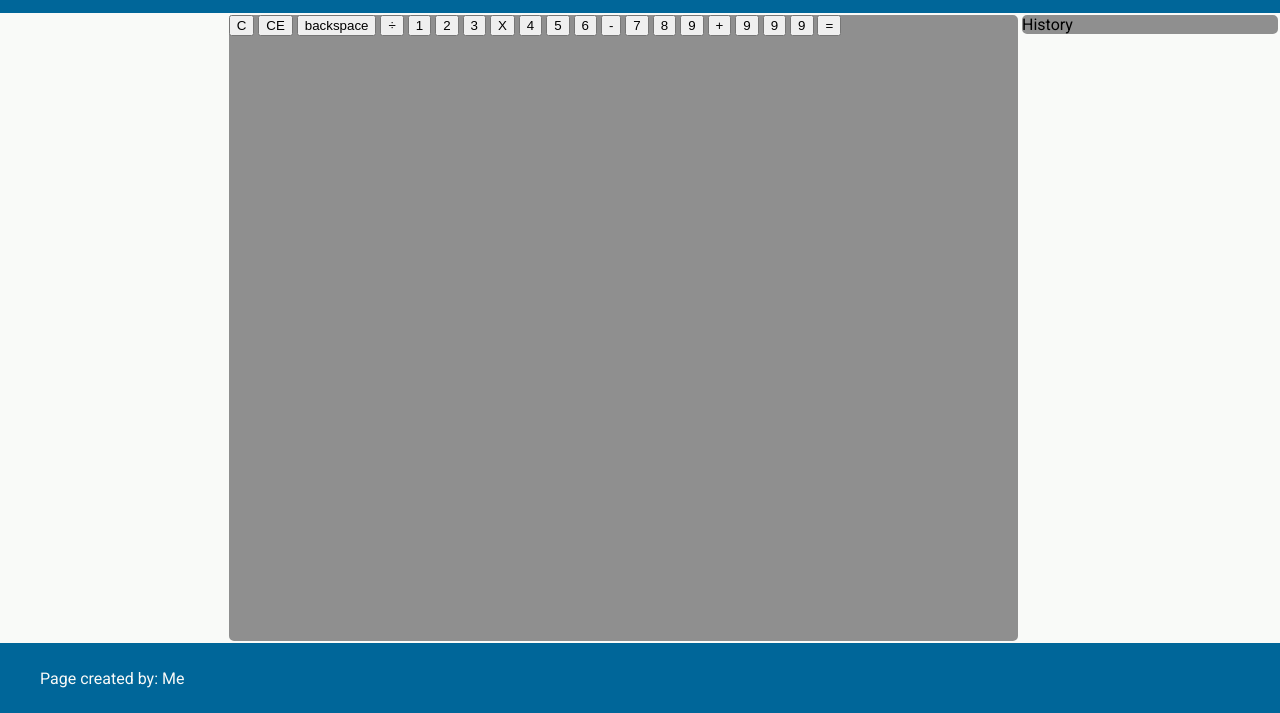
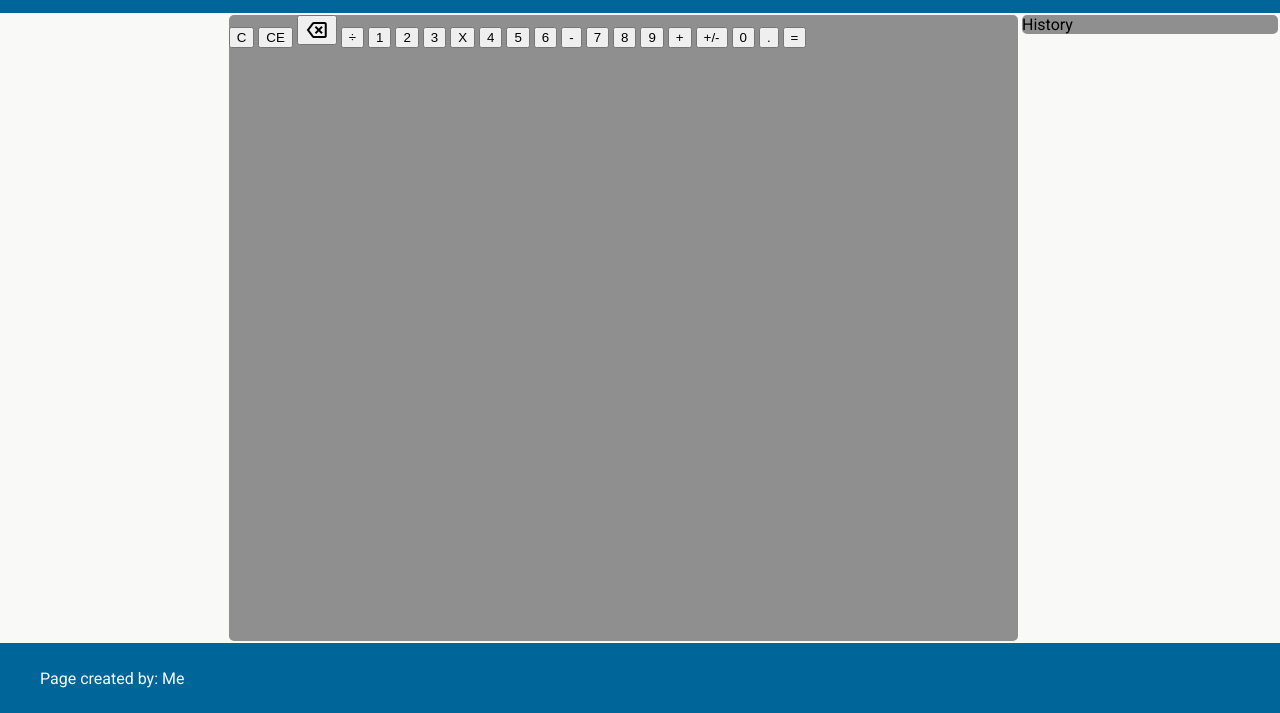
Before and after one commit to ZLJett/calculator-page, a plain HTML site: page index.html in a window 1280 px wide. Shown: the part 87-800 px from the top of the page. Drawn offline with nearby package versions, Linux system fonts and the light colour scheme.

Commit message:
Add classes and backspace symbol to calculator button HTML

```diff
--- a/index.html
+++ b/index.html
@@ -4,6 +4,7 @@
   <meta charset="utf-8">
   <title>Calculator Page</title>
   <link rel="stylesheet" href="style.css">
+  <link rel="stylesheet" href="https://fonts.googleapis.com/css2?family=Material+Symbols+Outlined:opsz,wght,FILL,GRAD@48,400,0,0" />
 </head>
 
 <body>
@@ -21,9 +22,9 @@
           <div class="screen-bottom"></div>
         </div>
         <div class="pad">
-          <button class="calc-button clear-all">C</button>
-          <button class="calc-button operand clear-recent">CE</button>
-          <button class="calc-button operand backspace">backspace</button>
+          <button class="calc-button clear-all control">C</button>
+          <button class="calc-button operand control">CE</button>
+          <button class="calc-button operand control material-symbols-outlined">backspace</button>
           <button class="calc-button operator">÷</button>
           <button class="calc-button operand">1</button>
           <button class="calc-button operand">2</button>
@@ -37,9 +38,9 @@
           <button class="calc-button operand">8</button>
           <button class="calc-button operand">9</button>
           <button class="calc-button operator">+</button>
-          <button class="calc-button operand">9</button>
-          <button class="calc-button operand">9</button>
-          <button class="calc-button operand">9</button>
+          <button class="calc-button operand">+/-</button>
+          <button class="calc-button operand">0</button>
+          <button class="calc-button operand">.</button>
           <button class="calc-button enter">=</button>
         </div>
       </div>
--- a/style.css
+++ b/style.css
@@ -45,16 +45,10 @@ body {
   background-color: #f9faf8;
 }
 
-.left-column {
-}
-
 .center-column {
   background-color: #8f8f8f;
   border: 2px #f9faf8 solid;
   border-radius: 7px;
-}
-
-.right-column {
 }
 
 .history {
```
